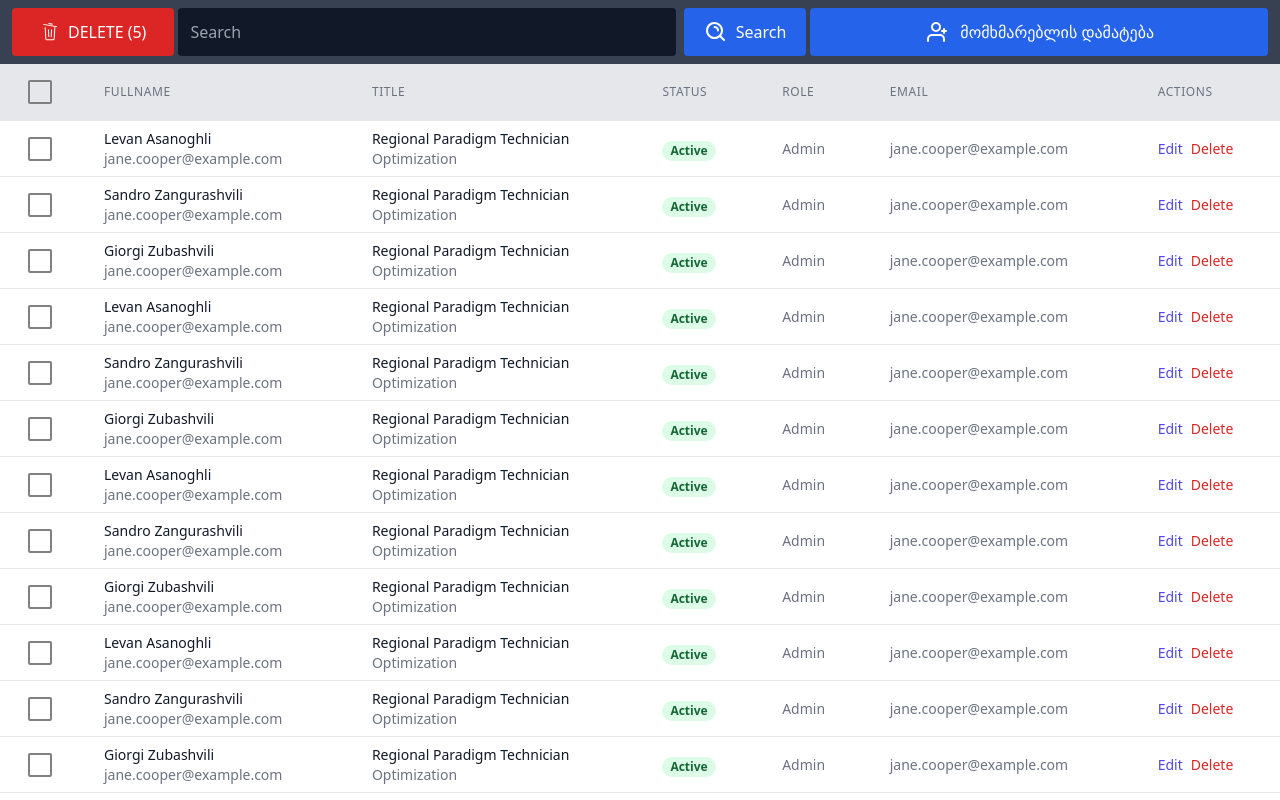
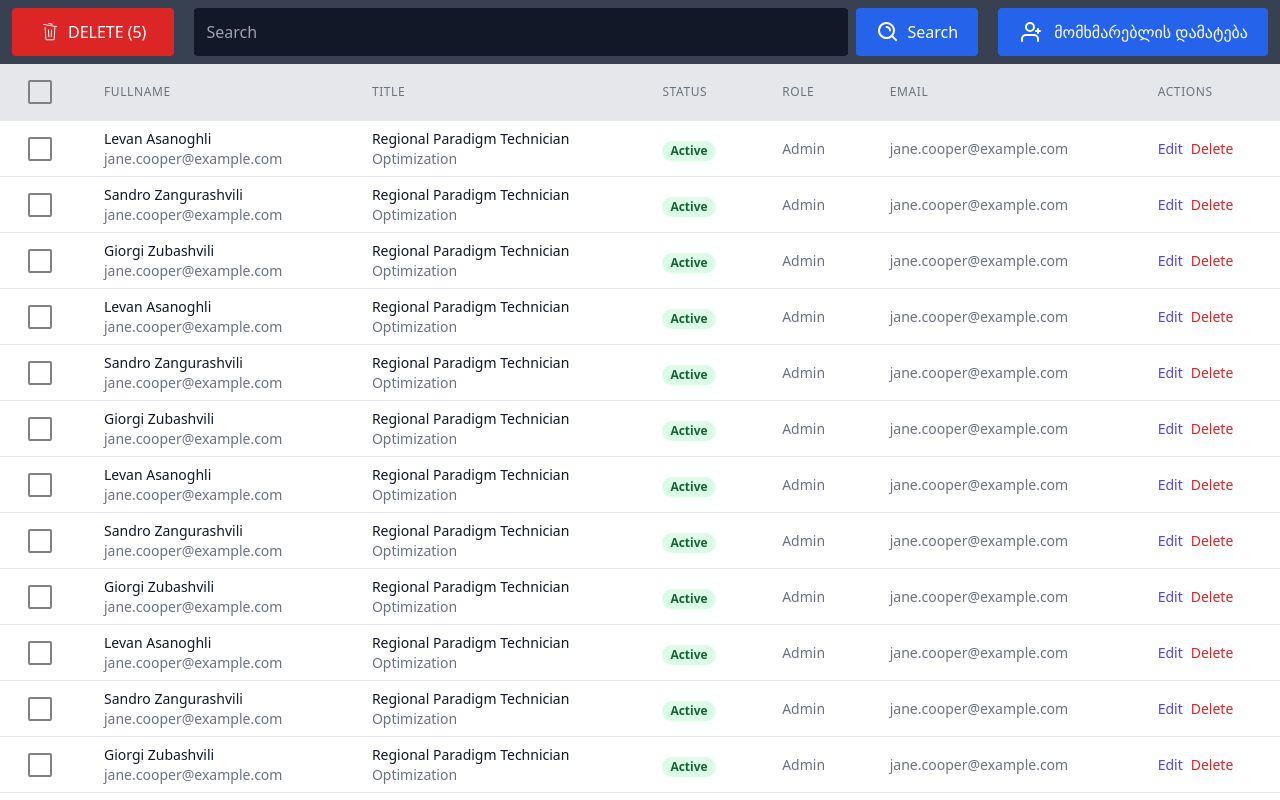
Before and after one commit to Asanoghli/luxlevs-front, a Nuxt app: page /admin/users in a window 1280 px wide. Built offline with nearby package versions, Linux system fonts and the light colour scheme.

Commit message:
ADMIN - USERS, Fixed some bugs

```diff
--- a/components/users/usersTableSearchBar.vue
+++ b/components/users/usersTableSearchBar.vue
@@ -1,19 +1,19 @@
 <template>
-  <div class="bg-gray-700 pt-2 px-3  flex items-center justify-between flex-col w-full gap-1 lg:flex-row lg:flex-nowrap lg:py-2 md:flex-row md:flex-wrap xl:justify-between  xl:px-3 md:py-2 py-2">
-    <div class="flex  gap-2 justify-center items-center w-full lg:order-2 lg:w-full lg:flex-shrink xl:w-1/2 xl:flex-shrink   ">
+  <div class="bg-gray-700 pt-2 px-3  flex items-center justify-between flex-col w-full gap-1 lg:flex-row lg:flex-nowrap lg:py-2 md:flex-row md:flex-wrap xl:justify-between  xl:px-3 md:py-2 py-2 xl:w-auto">
+    <div class="flex  gap-2 justify-center items-center w-full lg:order-2 lg:w-full lg:flex-shrink xl:w-1/2 xl:flex-grow xl:px-4 lg:px-4">
       <input class=" focus:outline-0 p-3 sm:full box-content text-white bg-gray-900 w-full lg:w-full  rounded" type="text" placeholder="Search">
       <button class="p-3 px-5 h-full flex flex-row items-center justify-center gap-2 bg-blue-600 rounded hover:bg-blue-700">
         <svg xmlns="http://www.w3.org/2000/svg" class="size-6" viewBox="0 0 24 24"><g fill="none" fill-rule="evenodd"><path d="M24 0v24H0V0zM12.593 23.258l-.011.002l-.071.035l-.02.004l-.014-.004l-.071-.035q-.016-.005-.024.005l-.004.01l-.017.428l.005.02l.01.013l.104.074l.015.004l.012-.004l.104-.074l.012-.016l.004-.017l-.017-.427q-.004-.016-.017-.018m.265-.113l-.013.002l-.185.093l-.01.01l-.003.011l.018.43l.005.012l.008.007l.201.093q.019.005.029-.008l.004-.014l-.034-.614q-.005-.019-.02-.022m-.715.002a.02.02 0 0 0-.027.006l-.006.014l-.034.614q.001.018.017.024l.015-.002l.201-.093l.01-.008l.004-.011l.017-.43l-.003-.012l-.01-.01z"/><path fill="white" d="M10.5 4a6.5 6.5 0 1 0 0 13a6.5 6.5 0 0 0 0-13M2 10.5a8.5 8.5 0 1 1 15.176 5.262l3.652 3.652a1 1 0 0 1-1.414 1.414l-3.652-3.652A8.5 8.5 0 0 1 2 10.5M9.5 7a1 1 0 0 1 1-1a4.5 4.5 0 0 1 4.5 4.5a1 1 0 1 1-2 0A2.5 2.5 0 0 0 10.5 8a1 1 0 0 1-1-1"/></g></svg>
         <span class="text-white hidden sm:inline-block lg:hidden xl:block">Search</span>
       </button>
     </div>
-    <div class="flex justify-end w-full lg:order-3 md:order-2  md:w-auto md:grow lg:w-auto xl:auto">
-      <button class="flex text-white p-3 bg-blue-600  items-center  font-thin rounded  hover:bg-blue-700  w-full justify-center gap-3 lg:w-full  xl:w-full">
+    <div class="flex justify-end w-full lg:order-3 md:order-2  md:w-auto md:grow lg:w-auto xl:auto xl:max-w-max xl:flex-grow-0 ">
+      <button class="flex text-white p-3 bg-blue-600  items-center md:px-5  font-thin rounded  hover:bg-blue-700  w-full justify-center gap-3 lg:w-full  xl:w-full">
         <svg xmlns="http://www.w3.org/2000/svg" class="size-6" viewBox="0 0 24 24"><g fill="none" fill-rule="evenodd"><path d="M24 0v24H0V0zM12.593 23.258l-.011.002l-.071.035l-.02.004l-.014-.004l-.071-.035q-.016-.005-.024.005l-.004.01l-.017.428l.005.02l.01.013l.104.074l.015.004l.012-.004l.104-.074l.012-.016l.004-.017l-.017-.427q-.004-.016-.017-.018m.265-.113l-.013.002l-.185.093l-.01.01l-.003.011l.018.43l.005.012l.008.007l.201.093q.019.005.029-.008l.004-.014l-.034-.614q-.005-.019-.02-.022m-.715.002a.02.02 0 0 0-.027.006l-.006.014l-.034.614q.001.018.017.024l.015-.002l.201-.093l.01-.008l.004-.011l.017-.43l-.003-.012l-.01-.01z"/><path fill="currentColor" d="M16 14a5 5 0 0 1 5 5v2a1 1 0 1 1-2 0v-2a3 3 0 0 0-3-3H8a3 3 0 0 0-3 3v2a1 1 0 1 1-2 0v-2a5 5 0 0 1 5-5zm4-6a1 1 0 0 1 1 1v1h1a1 1 0 1 1 0 2h-1v1a1 1 0 1 1-2 0v-1h-1a1 1 0 1 1 0-2h1V9a1 1 0 0 1 1-1m-8-6a5 5 0 1 1 0 10a5 5 0 0 1 0-10m0 2a3 3 0 1 0 0 6a3 3 0 0 0 0-6"/></g></svg>
         <span class="lg:hidden xl:block ">მომხმარებლის დამატება</span>
       </button>
     </div>
-    <div class="w-full lg:order-1 md:order-1  sm:w-full lg:w-fit  md:w-1/3 lg:flex-shrink  xl:auto">
+    <div class="w-full lg:order-1 md:order-1  sm:w-full lg:w-fit  md:w-1/3 lg:flex-shrink xl:flex-grow-0  xl:auto">
       <button  class="p-3 px-7 bg-red-600 text-white  rounded disabled:bg-red-900 disabled:cursor-not-allowed enabled:hover:bg-red-700 w-full xl:w-full md:w-full flex items-center justify-center gap-2">
         <svg xmlns="http://www.w3.org/2000/svg" class="w-5 min-w-5"  viewBox="0 0 24 24"><path fill="white" fill-rule="evenodd" d="m6.774 6.4l.812 13.648a.8.8 0 0 0 .798.752h7.232a.8.8 0 0 0 .798-.752L17.226 6.4h1.203l-.817 13.719A2 2 0 0 1 15.616 22H8.384a2 2 0 0 1-1.996-1.881L5.571 6.4zM9.5 9h1.2l.5 9H10zm3.8 0h1.2l-.5 9h-1.2zM4.459 2.353l15.757 2.778a.5.5 0 0 1 .406.58L20.5 6.4L3.758 3.448l.122-.69a.5.5 0 0 1 .579-.405m6.29-1.125l3.94.695a.5.5 0 0 1 .406.58l-.122.689l-4.924-.869l.122-.689a.5.5 0 0 1 .579-.406z"/></svg>
         <span class="flex justify-center items-center gap-1">
```
